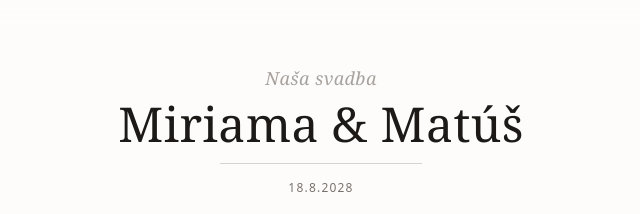
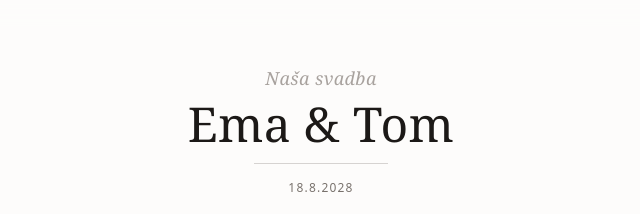
Before and after one commit to Mathias5467/wedding-photo-share, a website: page public/index.html in a window 1280 px wide. Shown: the top 214 px of the page, without its empty margins (319-959 px from the left). Drawn offline with nearby package versions, Linux system fonts and the light colour scheme; no server answers.

Commit message:
Readme outlook

```diff
--- a/public/index.html
+++ b/public/index.html
@@ -3,7 +3,7 @@
 <head>
   <meta charset="UTF-8">
   <meta name="viewport" content="width=device-width, initial-scale=1.0">
-  <title>Miriama & Matúš | Svadobná galéria</title>
+  <title>Ema & Tom | Svadobná galéria</title>
 
   <script src="https://cdn.tailwindcss.com"></script>
 
@@ -21,7 +21,7 @@
   <header class="text-center pt-16 pb-12 bg-white/60 backdrop-blur-md border-b border-stone-200/60 tracking-wide">
     <div class="text-stone-400 font-serif italic text-lg mb-2">Naša svadba</div>
     <h1 class="text-4xl md:text-5xl font-serif font-light text-stone-900 mx-auto max-w-max relative pb-4 after:content-[''] after:absolute after:bottom-0 after:left-1/4 after:right-1/4 after:h-[1px] after:bg-stone-300">
-      Miriama &amp; Matúš
+      Ema &amp; Tom
     </h1>
     <p class="text-stone-500 font-sans font-light uppercase tracking-widest text-xs mt-4">18.8.2028</p>
   </header>
```
Also changed, not shown: readme/gallery.png (added), readme/landingPage.png (added), uploads/photo-1780910826512-nwgs5p.jpg (added), uploads/photo-1780910830798-a9cz20.jpg (added), uploads/photo-1780910833998-mhydfl.jpg (added), uploads/photo-1780910837323-q7gkd8.jpg (added), 1 other file.
